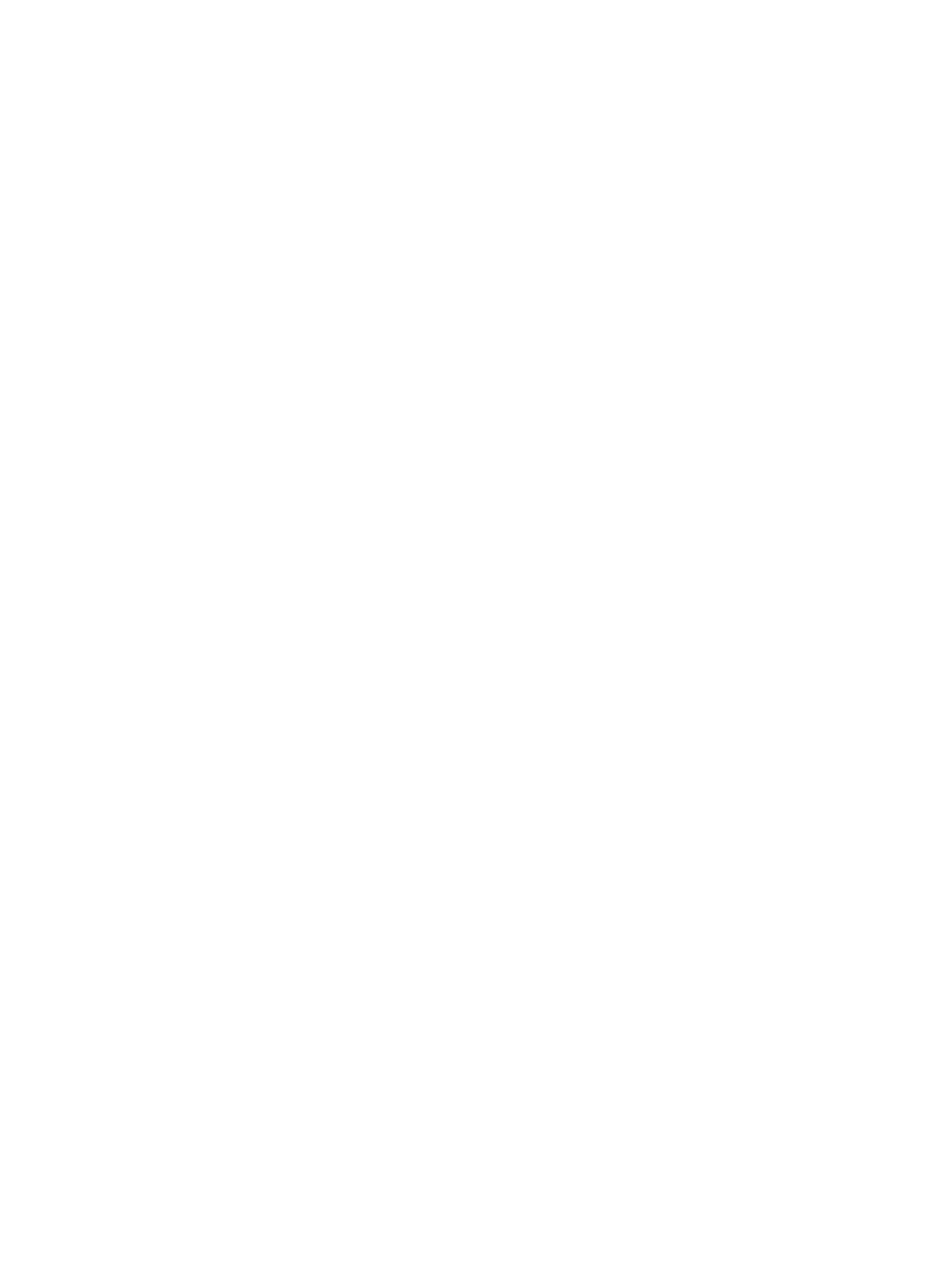
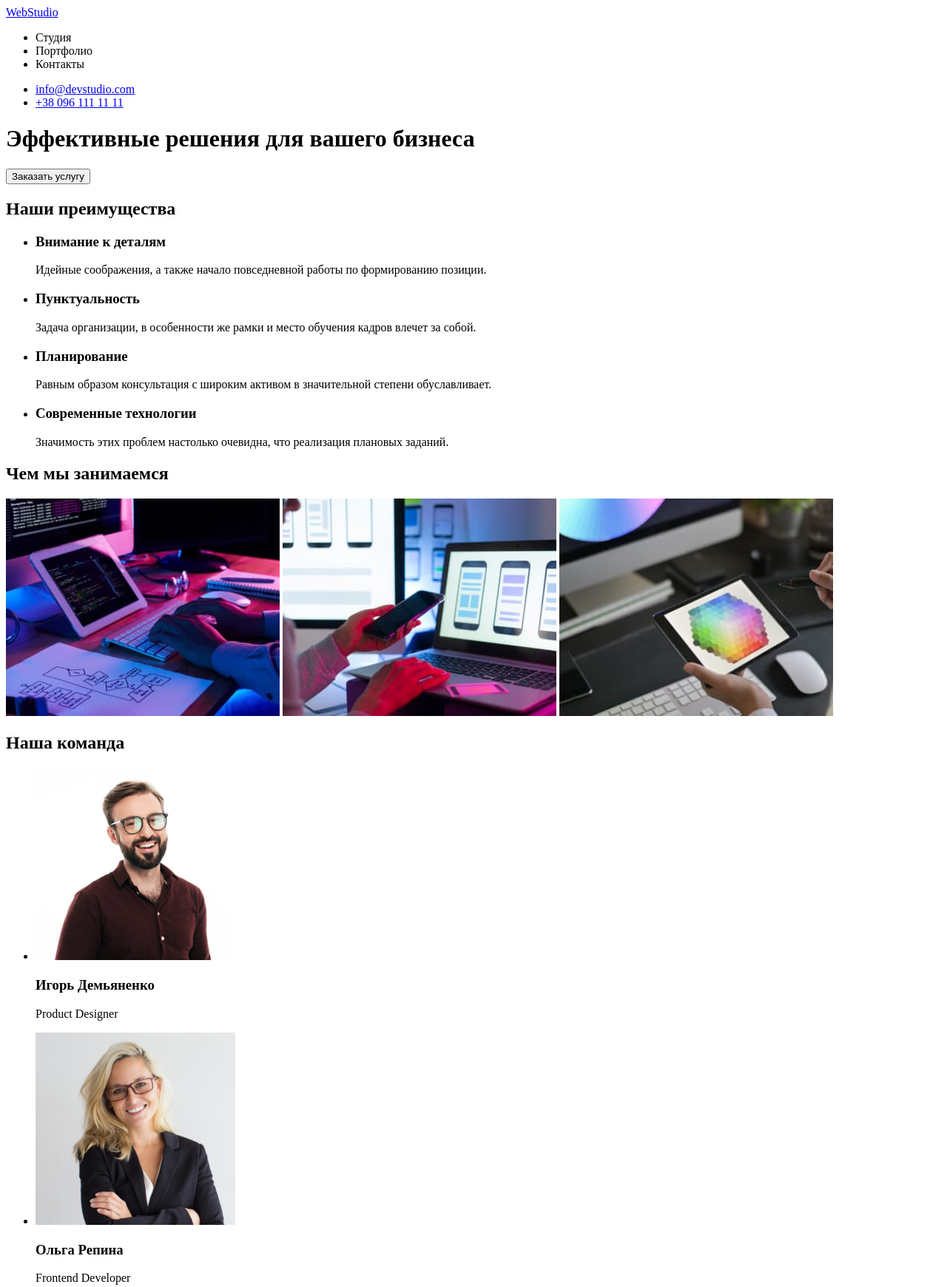
Before and after one commit to DmitroLitvinenko/goit-markup-hw-01, a plain HTML site: page index.html in a window 1280 px wide. Shown: the top 1740 px of the page at 74% size. Before the commit the page ends 800 px from the top, so only its background shows below. Drawn offline with Linux system fonts and the light colour scheme.

Commit message:
homework

```diff
--- a/index.html
+++ b/index.html
@@ -1,12 +1,125 @@
 <!DOCTYPE html>
-<html lang="en">
-<head>
-    <meta charset="UTF-8">
-    <meta http-equiv="X-UA-Compatible" content="IE=edge">
-    <meta name="viewport" content="width=device-width, initial-scale=1.0">
-    <title>Document</title>
-</head>
-<body>
+<html lang="ru">
+  <head>
+    <meta charset="UTF-8" />
+    <meta http-equiv="X-UA-Compatible" content="IE=edge" />
+    <meta name="viewport" content="width=device-width, initial-scale=1.0" />
+    <title>Студияt</title>
+  </head>
+  <body>
+    <header>
+      <a href="index.html">WebStudio</a>
+      <nav>
+        <ul>
+          <li>Студия</li>
+          <li>Портфолио</li>
+          <li>Контакты</li>
+        </ul>
+      </nav>
 
-</body>
+      <ul>
+        <li>
+          <a href="mailto:info@devstudio.com">info@devstudio.com</a>
+        </li>
+        <li>
+          <a href="tel:+380961111111">+38 096 111 11 11</a>
+        </li>
+      </ul>
+    </header>
+
+    <main>
+      <div>
+        <h1>Эффективные решения для вашего бизнеса</h1>
+        <button type="button">Заказать услугу</button>
+      </div>
+
+      <section>
+        <h2>Наши преимущества</h2>
+        <ul>
+          <li>
+            <h3>Внимание к деталям</h3>
+            <p>Идейные соображения, а также начало повседневной работы по формированию позиции.</p>
+          </li>
+          <li>
+            <h3>Пунктуальность</h3>
+            <p>
+              Задача организации, в особенности же рамки и место обучения кадров влечет за собой.
+            </p>
+          </li>
+          <li>
+            <h3>Планирование</h3>
+            <p>
+              Равным образом консультация с широким активом в значительной степени обуславливает.
+            </p>
+          </li>
+          <li>
+            <h3>Современные технологии</h3>
+            <p>Значимость этих проблем настолько очевидна, что реализация плановых заданий.</p>
+          </li>
+        </ul>
+      </section>
+
+      <section>
+          <h2>Чем мы занимаемся</h2>
+          <article>
+              <img src="./images/coding.jpg" alt="программирование" width="370" height="294">
+              <img src="./images/mobile.jpg" alt="мобильная-разработка" width="370" height="294">
+              <img src="./images/style.jpg" alt="стилизация" width="370" height="294">
+          </article>
+      </section>
+
+      <section class="our-team">
+          <h2 class="our-team-title">Наша команда</h2>
+          <ul>
+              <li>
+                <img src="./images/designer.jpg" alt="дизайнер" width="270" height="260">
+                <h3>
+                    Игорь Демьяненко
+                </h3>
+                <p lang="en">
+                    Product Designer
+                </p>
+              </li>
+              <li>
+                <img src="./images/frontend.jpg" alt="фронтенд-разработчик" width="270" height="260">
+                <h3>
+                   Ольга Репина
+                </h3>
+                <p lang="en">
+                    Frontend Developer
+                </p>
+              </li>
+              <li>
+                <img src="./images/marketing.jpg" alt="маркетолог" width="270" height="260">
+                <h3>
+                    Николай Тарасов
+                </h3>
+                <p lang="en">
+                    Marketing
+                </p>
+              </li>
+              <li>
+                <img src="./images/ui.jpg" alt="дизайнер-интерфейсов" width="270" height="260">
+                <h3>
+                    Михаил Ермаков
+                </h3>
+                <p lang="en">
+                    UI Designer
+                </p>
+              </li>
+          </ul>
+      </section>
+    </main>
+
+    <footer>
+        <a href="index.html">WebStudio</a>
+        <address>
+            г. Киев, пр-т Леси Украинки, 26
+        </address>
+        <section>
+            <a href="mailto:info@example.com">info@example.com</a>
+            <a href="tel:+38 0991111111">+38 099 111 11 11</a>
+        </section>
+    </footer>
+  </body>
 </html>
```
Also changed, not shown: images/coding.jpg (added), images/designer.jpg (added), images/frontend.jpg (added), images/marketing.jpg (added), images/mobile.jpg (added), images/style.jpg (added), images/ui.jpg (added).
